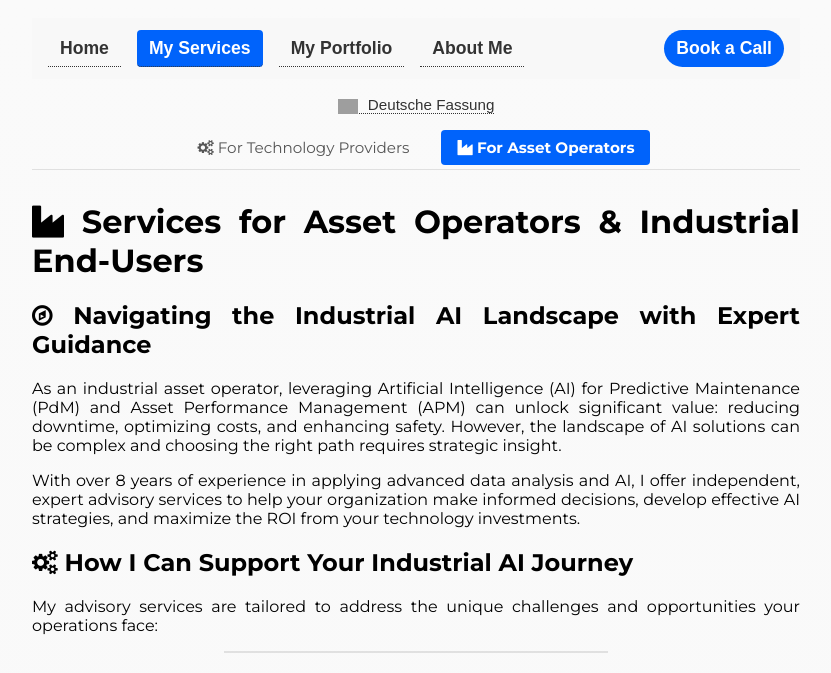
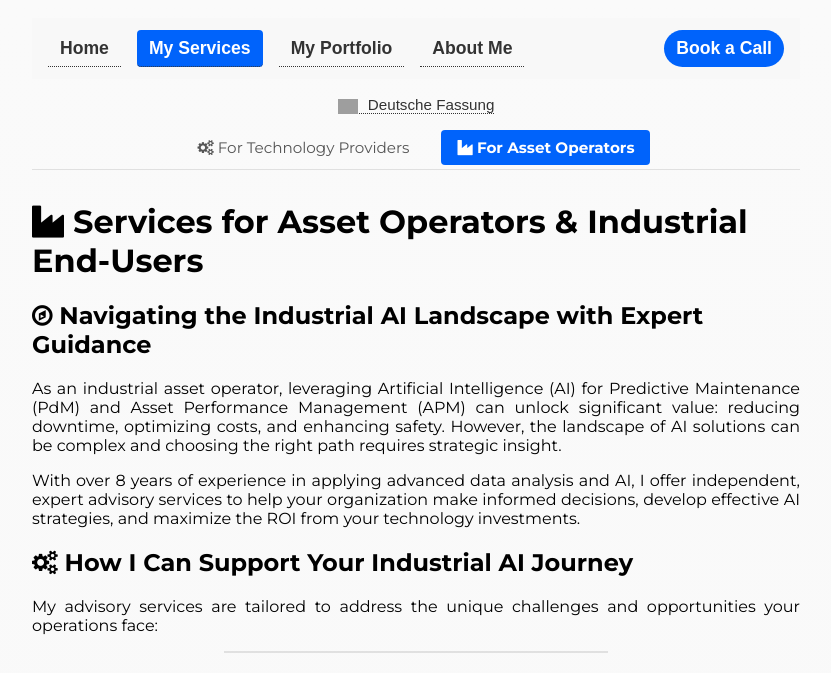
Before and after one commit to alexkolo/strategic-ai, a Jekyll site: the page built from en/services_consult.md, in a window 1280 px wide. Shown: the top 673 px of the page, without its empty margins (224-1055 px from the left). Built offline with Jekyll 4.4.1, drawn with Linux system fonts in a browser that asks for light colours; some web fonts are replaced; grey boxes are pictures that could not be loaded.

Commit message:
fix: ensure headers in markdown body remain left-aligned

```diff
--- a/assets/css/style.css
+++ b/assets/css/style.css
@@ -64,6 +64,16 @@ a:not(.book-call-btn):hover {
 .logo {
   width: 150px; /* Adjust as desired */
   margin-bottom: 10px;
+}
+
+/* Ensure headers remain left-aligned even if parent is justified */
+.markdown-body h1,
+.markdown-body h2,
+.markdown-body h3,
+.markdown-body h4,
+.markdown-body h5,
+.markdown-body h6 {
+  text-align: left !important; /* Use !important if necessary, but try without first */
 }
 
 /* --------- navigation bar ---------- */
```
